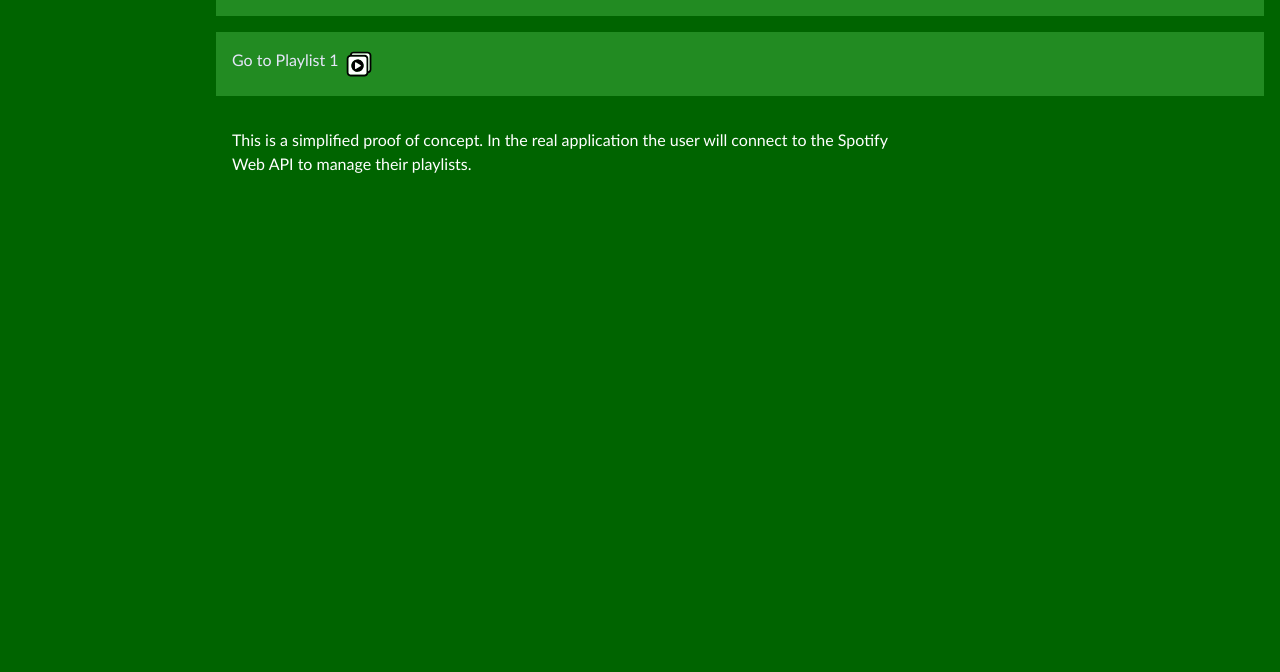
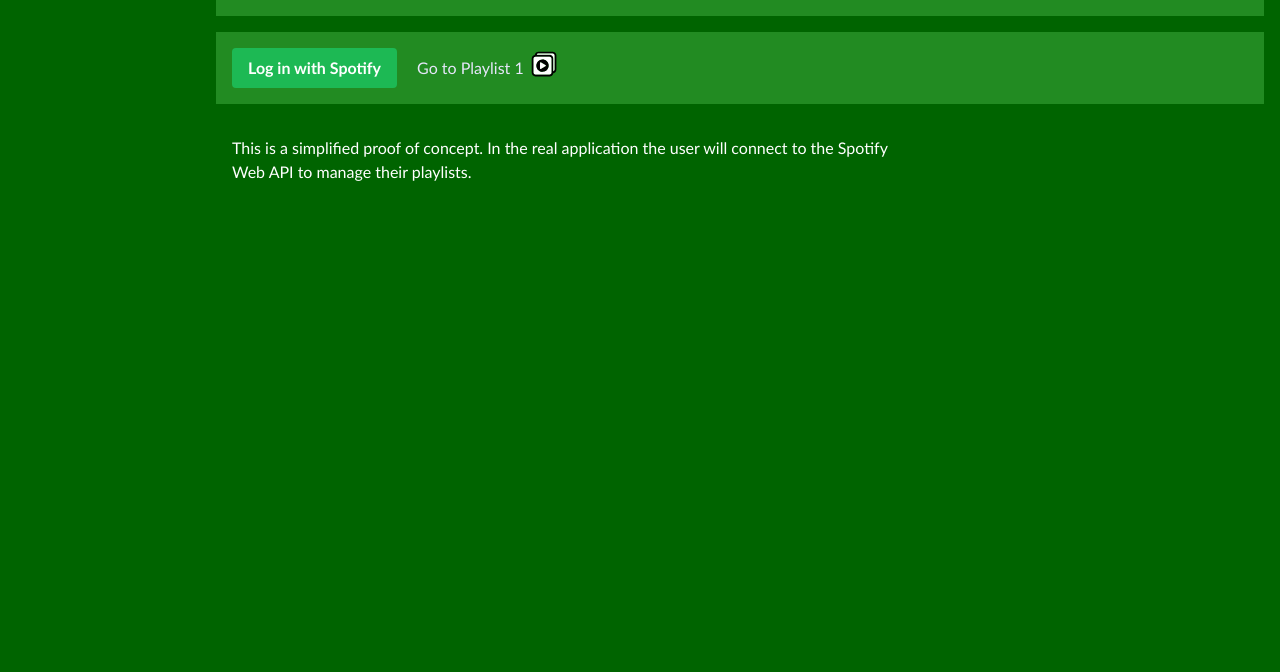
Before and after one commit to Agwe422/CSC437, a website with bundled scripts: page packages/proto/index.html in a window 1280 px wide. Shown: the part 128-800 px from the top of the page. Built offline with nearby package versions, Linux system fonts and the light colour scheme; what @calpoly/mustang would draw is missing.

Commit message:
getting spotify database to work

```diff
--- a/packages/proto/index.html
+++ b/packages/proto/index.html
@@ -6,6 +6,22 @@
     <meta charset="UTF-8" />
     <title>My Spotify Playlist Manager (Proof of Concept)</title>
     <link rel="stylesheet" href="/styles/page.css" />
+    <style>
+      .spotify-login-btn {
+        display: inline-block;
+        background-color: #1DB954;
+        color: white;
+        padding: 0.5rem 1rem;
+        border-radius: 4px;
+        text-decoration: none;
+        font-weight: bold;
+        font-size: 1rem;
+        transition: background-color 0.2s ease;
+      }
+      .spotify-login-btn:hover {
+        background-color: #1ED760;
+      }
+    </style>
     <script type="module" src="/src/darkmode.ts" defer></script>
   </head>
   <body>
@@ -26,6 +42,7 @@
     </header>
 
     <nav>
+      <a class="spotify-login-btn" href="https://accounts.spotify.com/authorize?client_id=0d5b4043cc934147973074e15d1f2b0c&response_type=code&redirect_uri=http%3A%2F%2F127.0.0.1%3A5173%2Fcallback&scope=playlist-read-private%20playlist-modify-public%20playlist-modify-private">Log in with Spotify</a>
       <a href="playlist1.html">Go to Playlist 1
       <svg
         class="icon">
--- a/packages/proto/package.json
+++ b/packages/proto/package.json
@@ -3,10 +3,11 @@
   "version": "1.0.0",
   "main": "public/index.html",
   "scripts": {
-    "start": "http-server dist -p 3000",
+    "start": "http-server dist -p 3000"
     "test": "echo \"Error: no test specified\" && exit 1",
     "dev": "npx vite",
     "build": "npx tsc && npx vite build"
+    // "prestart": "npm run build",
   },
   "author": "",
   "license": "ISC",
```
